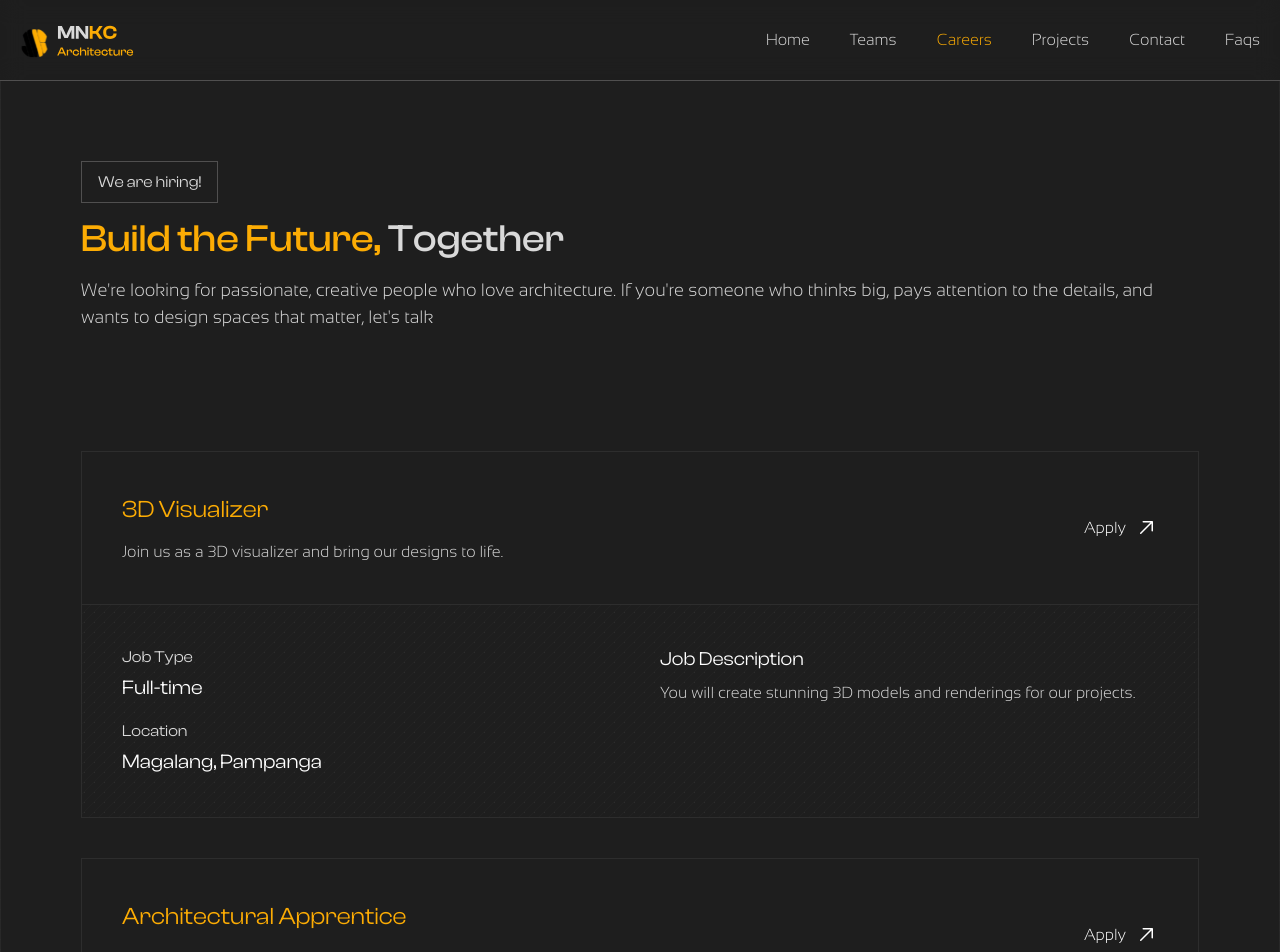
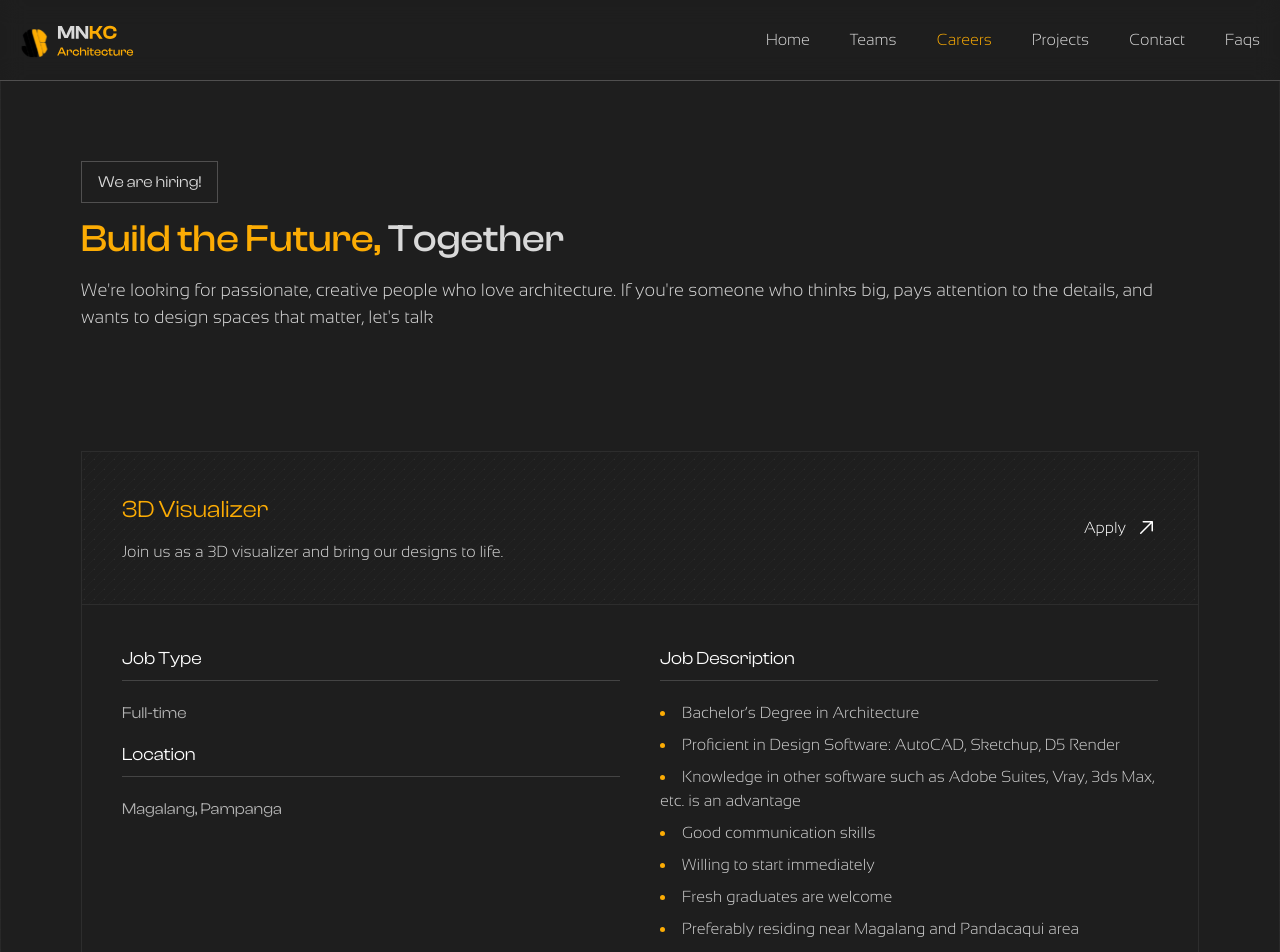
Before and after one commit to rainndev/MNKC-Architecture, a React (Vite) app: page /careers in a window 1280 px wide. Shown: the top 952 px of the page. Built offline with nearby package versions, Linux system fonts and the light colour scheme.

Commit message:
feat(CareersCard): update job description to an array format for better display feat(careers-data): replace job description strings with detailed requirements in array format

```diff
--- a/src/components/CareersCard.tsx
+++ b/src/components/CareersCard.tsx
@@ -6,7 +6,7 @@ interface CareersPageProps {
     jobShortDescription: string;
     jobType: string;
     jobLocation: string;
-    jobDescription: string;
+    jobDescription: string[];
   };
 }
 
@@ -22,7 +22,7 @@ const CareersCard = ({ data }: CareersPageProps) => {
   return (
     <article className="border-logo-gray/30 border text-white">
       {/* Info about careers */}
-      <header className="grid grid-cols-1 gap-10 p-5 md:grid-cols-2 md:p-10">
+      <header className="bg-striped grid grid-cols-1 gap-10 p-5 md:grid-cols-2 md:p-10">
         <div className="w-full">
           <h1 className="text-logo-yellow font-[ClashDisplay] text-[clamp(1.2rem,3vw,1.5rem)]">
             {jobTitle}
@@ -47,23 +47,23 @@ const CareersCard = ({ data }: CareersPageProps) => {
       <hr className="bg-logo-gray/30 h-[1px] border-none" />
 
       {/* Job Info*/}
-      <section className="bg-striped grid grid-cols-1 gap-10 p-5 md:grid-cols-2 md:p-10">
+      <section className="grid grid-cols-1 gap-10 p-5 md:grid-cols-2 md:p-10">
         {/* Job type */}
         <div className="space-y-4">
           <div>
-            <p className="text-logo-white font-[ClashDisplay] text-[clamp(.8rem,3vw,1rem)]">
+            <p className="border-logo-white/20 border-b-[1px] pb-2 font-[ClashDisplay] text-[clamp(.9rem,3vw,1.125rem)] text-white">
               Job Type
             </p>
-            <h1 className="mt-1 font-[ClashDisplay] text-[clamp(1rem,3vw,1.25rem)] font-normal text-white">
+            <h1 className="text-logo-white/80 mt-5 font-[ClashDisplay] text-[clamp(.8rem,3vw,1rem)] font-normal">
               {jobType}
             </h1>
           </div>
 
           <div>
-            <p className="text-logo-white font-[ClashDisplay] text-[clamp(.8rem,3vw,1rem)]">
+            <p className="border-logo-white/20 border-b-[1px] pb-2 font-[ClashDisplay] text-[clamp(.9rem,3vw,1.125rem)] text-white">
               Location
             </p>
-            <h1 className="mt-1 font-[ClashDisplay] text-[clamp(1rem,3vw,1.25rem)] font-normal text-white">
+            <h1 className="text-logo-white/80 mt-5 font-[ClashDisplay] text-[clamp(.8rem,3vw,1rem)] font-normal">
               {jobLocation}
             </h1>
           </div>
@@ -71,12 +71,17 @@ const CareersCard = ({ data }: CareersPageProps) => {
 
         {/* Job description */}
         <div>
-          <h1 className="font-[ClashDisplay] text-[clamp(1.2rem,3vw,1rem)] font-normal text-white">
+          <h1 className="border-logo-white/20 border-b-[1px] pb-2 font-[ClashDisplay] text-[clamp(.9rem,3vw,1.125rem)] font-normal text-white">
             Job Description
           </h1>
-          <p className="text-logo-white mt-2 font-[SansationLight] text-[clamp(.9rem,3vw,1rem)]">
-            {jobDescription}
-          </p>
+
+          <ul className="mt-5 space-y-2">
+            {jobDescription.map((text) => (
+              <li className="marker:text-logo-yellow text-logo-white/95 list-inside list-disc font-[SansationLight] text-[clamp(.8rem,3vw,1rem)]">
+                {text}
+              </li>
+            ))}
+          </ul>
         </div>
       </section>
     </article>
--- a/src/data/careers-data.tsx
+++ b/src/data/careers-data.tsx
@@ -5,8 +5,15 @@ export const careersContent = [
       "Join us as a 3D visualizer and bring our designs to life.",
     jobType: "Full-time",
     jobLocation: "Magalang, Pampanga",
-    jobDescription:
-      "You will create stunning 3D models and renderings for our projects.",
+    jobDescription: [
+      "Bachelor’s Degree in Architecture",
+      "Proficient in Design Software: AutoCAD, Sketchup, D5 Render",
+      "Knowledge in other software such as Adobe Suites, Vray, 3ds Max, etc. is an advantage",
+      "Good communication skills",
+      "Willing to start immediately",
+      "Fresh graduates are welcome",
+      "Preferably residing near Magalang and Pandacaqui area",
+    ],
   },
   {
     jobTitle: "Architectural Apprentice",
@@ -14,7 +21,14 @@ export const careersContent = [
       "We are looking for an architectural apprentice to join our team.",
     jobType: "Part-time",
     jobLocation: "Remote",
-    jobDescription:
-      "You will assist in the design and development of architectural projects.",
+    jobDescription: [
+      "Bachelor’s Degree in Architecture",
+      "Proficient in Design Software: AutoCAD, Sketchup, D5 Render",
+      "Knowledge in other software such as Adobe Suites, Vray, 3ds Max, etc. is an advantage",
+      "Good communication skills",
+      "Willing to start immediately",
+      "Fresh graduates are welcome",
+      "Preferably residing near Magalang and Pandacaqui area",
+    ],
   },
 ];
```
